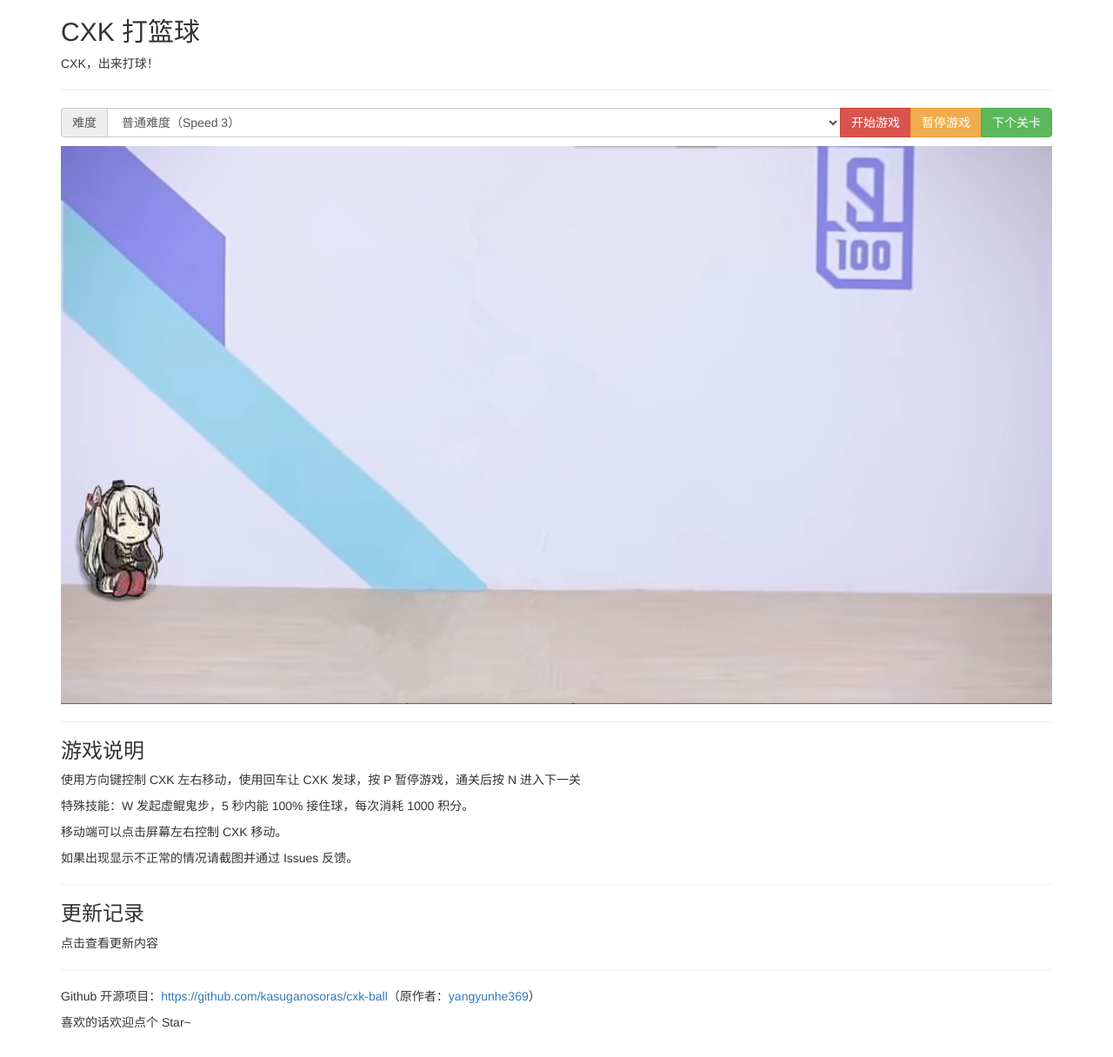
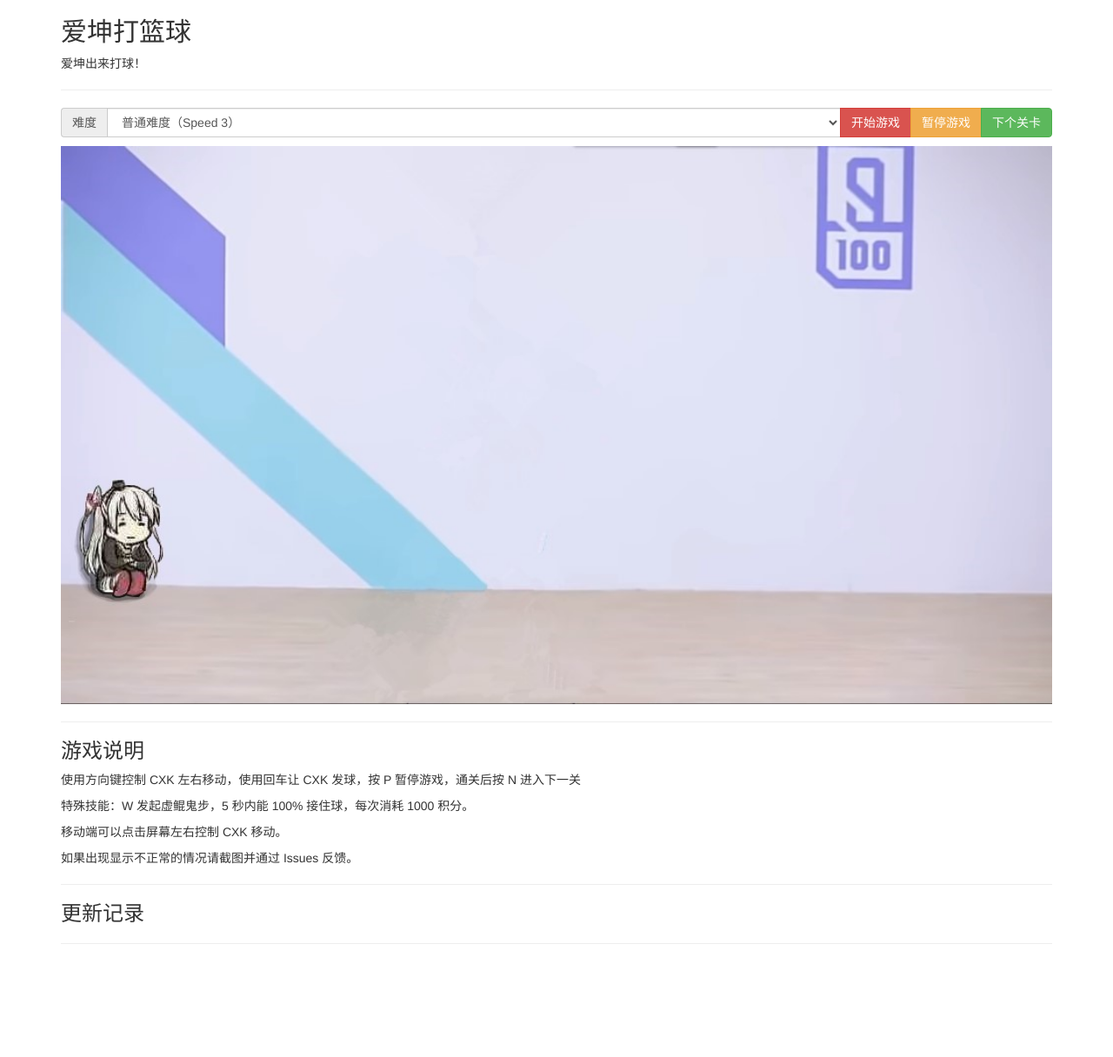
Before and after one commit to xing05188/xing05188.github.io, a Jekyll site: the page ikun/index.html, which Jekyll copies as it is, in a window 1280 px wide. Shown: the whole page at 87% size. Built offline with Jekyll 4.4.1, drawn with Linux system fonts in a browser that asks for light colours; nearby versions of some CDN libraries; comment, search, counter and statistics services are not loaded; after the commit the page ends 1126 px from its top, so only the background shows below that.

Commit message:
Update index.html

```diff
--- a/ikun/index.html
+++ b/ikun/index.html
@@ -4,17 +4,16 @@
 		<meta name="viewport" content="width=device-width, initial-scale=1.0, user-scalable=0" />
 		<meta http-equiv="Content-Type" content="text/html; charset=UTF-8">
 		<meta http-equiv="X-UA-Compatible" content="IE=11">
-		<meta name="description" content="这是一款 HTML5 开发的 CXK 打篮球小游戏，无聊的时候玩玩吧！">
-		<meta name="keywords" content="CXK,打篮球,游戏,弹球,篮球,HTML5,开源,caixukun,CXK出来打球,你打篮球像CXK">
+		<meta name="description" content="爱坤篮球">
+		<meta name="keywords" content="爱坤篮球">
 		<link rel="stylesheet" href="https://cdnjs.cloudflare.com/ajax/libs/twitter-bootstrap/3.3.7/css/bootstrap.min.css" crossorigin="anonymous">
 		<link rel="stylesheet" href="css/style.css?s=2">
-		<title>CXK 打篮球 - CXK，出来打球！CXK游戏_你打游戏像CXK_篮球打CXK</title>
+		<title>爱坤篮球</title>
 		<!--<link rel="stylesheet" href="css/common.css">-->
 		<script src="https://apps.bdimg.com/libs/jquery/2.1.4/jquery.min.js"></script>
 		<script src="https://cdnjs.cloudflare.com/ajax/libs/showdown/1.9.0/showdown.min.js"></script>
 		<script src="https://cdnjs.cloudflare.com/ajax/libs/twitter-bootstrap/3.3.7/js/bootstrap.min.js" crossorigin="anonymous"></script>
 		<script type="text/javascript">
-			// 百度统计代码
 			var _hmt = _hmt || [];
 			(function() {
 			  var hm = document.createElement("script");
@@ -28,8 +27,8 @@
 		<div class="container">
 			<div class="row">
 				<div class="col-sm-12">
-					<h2>CXK 打篮球</h2>
-					<p>CXK，出来打球！</p>
+					<h2>爱坤打篮球</h2>
+					<p>爱坤出来打球！</p>
 					<hr>
 					<center>
 						<p>
@@ -61,21 +60,7 @@
 					<p>如果出现显示不正常的情况请截图并通过 Issues 反馈。</p>
 					<hr>
 					<h3>更新记录</h3>
-					<details>
-						<summary style="cursor: pointer;">点击查看更新内容</summary>
-						<div style="margin-top: 8px;">
-							<p>1.6：增加接球动作，修复球落地判定问题</p>
-							<p>1.5：增加更多的特效</p>
-							<p>1.4：增加难度设定功能</p>
-							<p>1.3：修复移动端操作问题</p>
-							<p>1.2：修复图片显示问题</p>
-							<p>1.1：将显示方式改为 background</p>
-							<p>1.0：CXK 打篮球发布</p>
-						</div>
-					</details>
 					<hr>
-					<p>Github 开源项目：<a href="https://github.com/kasuganosoras/cxk-ball" target="_blank">https://github.com/kasuganosoras/cxk-ball</a>（原作者：<a href="https://github.com/yangyunhe369" target="_blank">yangyunhe369</a>）</p>
-					<p>喜欢的话欢迎点个 Star~</p>
 				</div>
 			</div>
 		</div>
```
